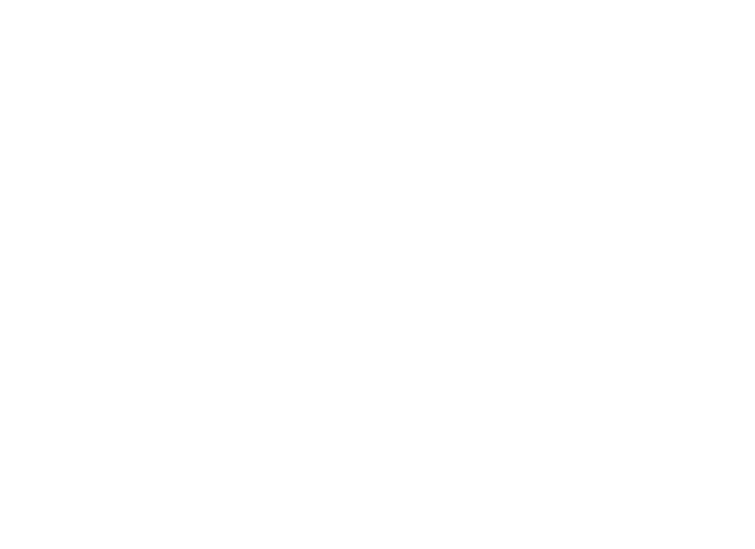
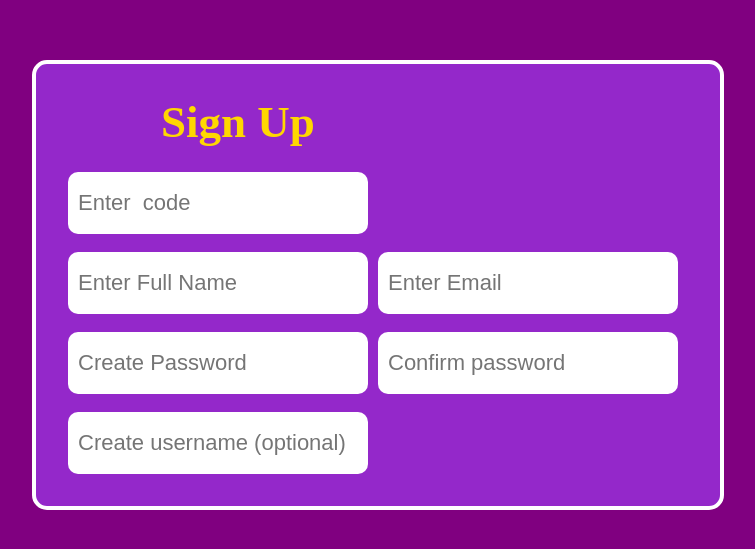
Before and after one commit to Serrin-Sage/bgl_immortals, a React (Vite) app: page /signup in a window 1280 px wide. Shown: the part 115-664 px from the top of the page, without its empty margins (262-1017 px from the left). Built offline with nearby package versions, Linux system fonts and the light colour scheme.

Commit message:
added sign up page, no functionality yet

```diff
--- a/src/components/signinup/SignUp.jsx
+++ b/src/components/signinup/SignUp.jsx
@@ -2,11 +2,36 @@
 
 const SignUp = () => {
   const whichUser = useSelector((state) => state.usertype.value)
-  console.log(whichUser.usertype)
+  let postFocus = whichUser.usertype === "instructor" ? "instructors" : "users"
+  const createUser = async (e) => {
+    e.preventDefault()
+    let req = await fetch(`http://localhost:3000/${postFocus}`)
+  }
   return (
-    <div>
-      <div>
-        <form>
+    <div className="signinup-page-container">
+      <div className="signinup-content">
+        <h1>Sign Up</h1>
+        <form onSubmit={createUser}>
+          <input type="text" name="code" placeholder={`Enter ${whichUser.usertype} code`} className="user-input"  />
+          <br />
+          <br />
+          <input type="text" name="name" placeholder="Enter Full Name" className="user-input" />
+          {whichUser.usertype === "parent" ?
+            <>
+              <input type="text" name="child-name" placeholder="Enter Child's Full Name" className="user-input"/>
+              <br/>
+              <br/>
+            </>
+            : null
+          }
+          <input type="text" name="email" placeholder="Enter Email" className="user-input" />
+          <br/>
+          <br/>
+          <input type="password" name="password" placeholder="Create Password" className="user-input" />
+          <input type="password" name="confirm-password" placeholder="Confirm password" className="user-input" />
+          <br/>
+          <br/>
+          <input type="text" name="username" placeholder="Create username (optional)" className="user-input" />
 
         </form>
       </div>
--- a/src/stylesheets/signinuppage.css
+++ b/src/stylesheets/signinuppage.css
@@ -49,6 +49,7 @@
     font-size: 22px;
     border: none;
     padding-left: 10px;
+    margin-right: 10px;
 }
 .user-input:focus {
     outline: solid 2px gold;
```
